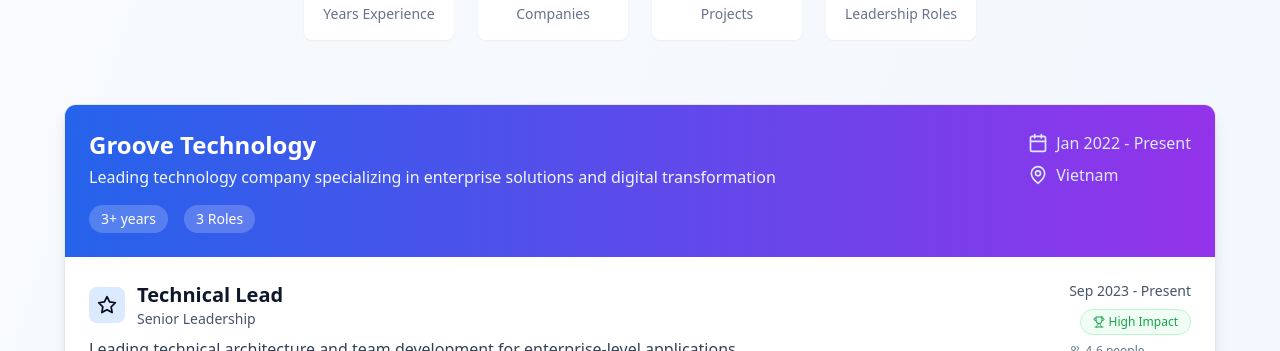
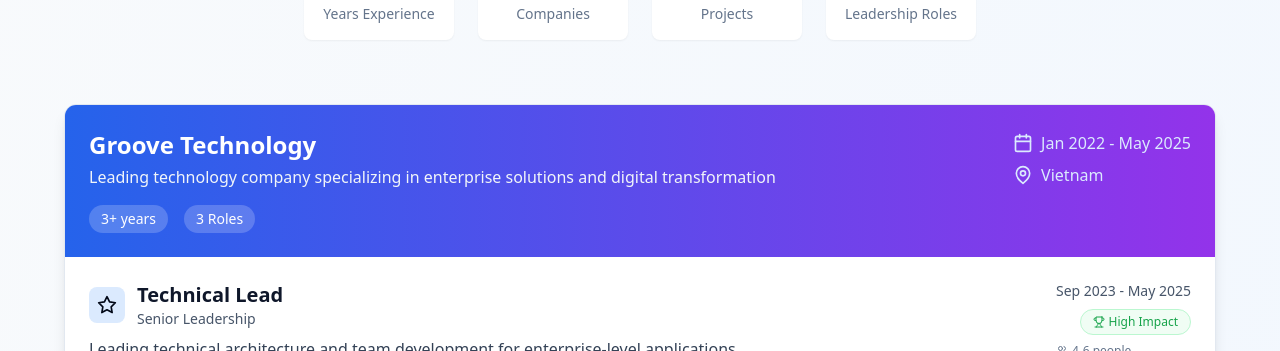
Before and after one commit to lnanhkhoa/lnanhkhoa.github.io, a React (Vite) app: page / in a window 1280 px wide. Shown: the part 2660-3011 px from the top of the page. Built offline with nearby package versions, Linux system fonts and the light colour scheme.

Commit message:
update timeline

```diff
--- a/src/components/Experience.jsx
+++ b/src/components/Experience.jsx
@@ -6,14 +6,14 @@
     {
       company: "Groove Technology",
       location: "Vietnam",
-      period: "Jan 2022 - Present",
+      period: "Jan 2022 - May 2025",
       totalDuration: "3+ years",
       companyDescription:
         "Leading technology company specializing in enterprise solutions and digital transformation",
       roles: [
         {
           title: "Technical Lead",
-          period: "Sep 2023 - Present",
+          period: "Sep 2023 - May 2025",
           level: "Senior Leadership",
           description:
             "Leading technical architecture and team development for enterprise-level applications.",
```
